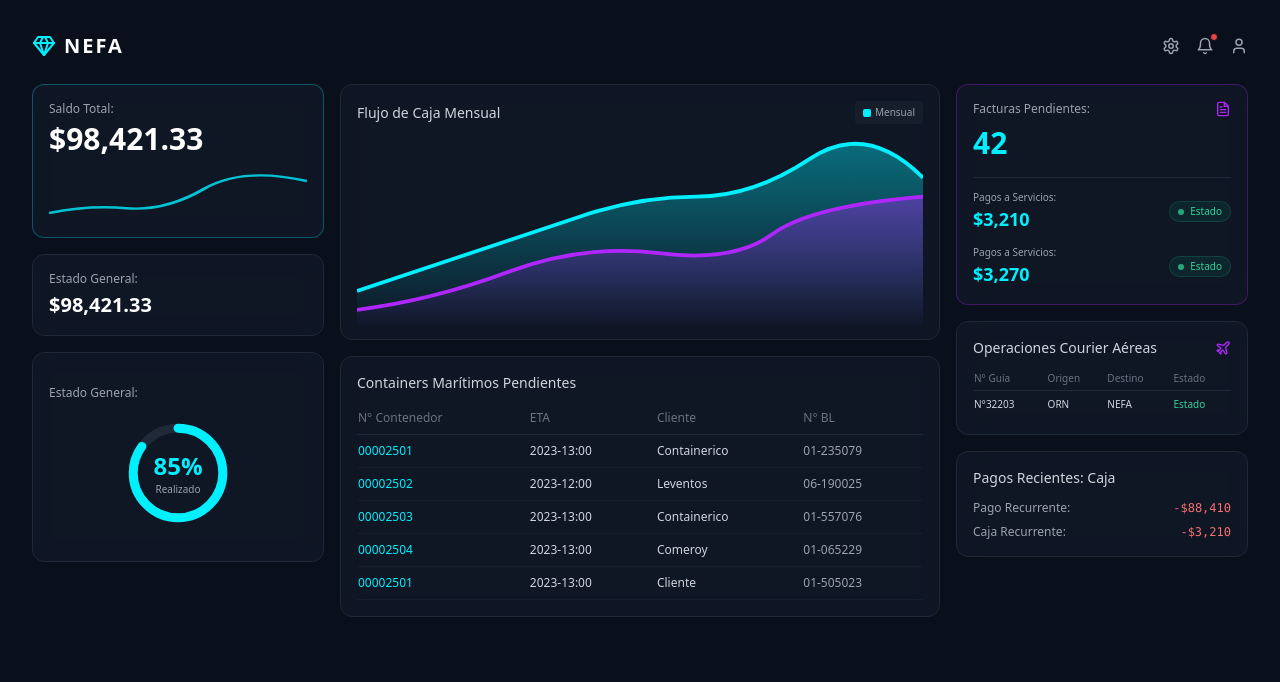
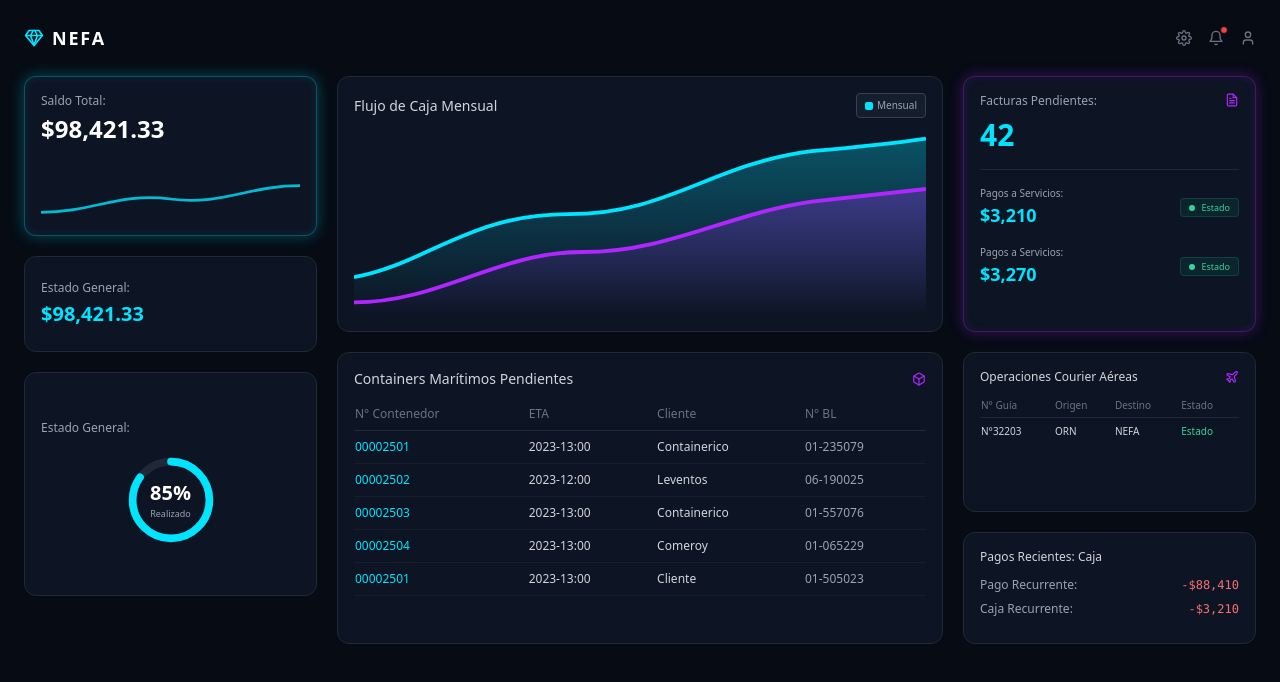
Before and after one commit to Francoldk/NEFA, a Next.js app: page / in a window 1280 px wide. Shown: the top 682 px of the page. Built offline with nearby package versions, Linux system fonts and the light colour scheme.

Commit message:
Dashboard NEFA

```diff
--- a/app/page.tsx
+++ b/app/page.tsx
@@ -1,8 +1,8 @@
 import React from 'react';
 
-// --- ICONOS SVG NATIVOS (Para no instalar lucide-react) ---
+// --- ICONOS SVG ---
 const IconDiamond = () => (
-  <svg width="24" height="24" viewBox="0 0 24 24" fill="none" stroke="currentColor" strokeWidth="2" strokeLinecap="round" strokeLinejoin="round" className="text-nefa-cyan">
+  <svg width="20" height="20" viewBox="0 0 24 24" fill="none" stroke="currentColor" strokeWidth="2" strokeLinecap="round" strokeLinejoin="round" className="text-nefa-cyan">
     <path d="M6 3h12l4 6-10 12L2 9Z" />
     <path d="M11 3 8 9l4 12 4-12-3-6" />
     <path d="M2 9h20" />
@@ -10,77 +10,85 @@ const IconDiamond = () => (
 );
 
 const IconSettings = () => (
-  <svg width="18" height="18" viewBox="0 0 24 24" fill="none" stroke="currentColor" strokeWidth="2" strokeLinecap="round" strokeLinejoin="round" className="text-gray-400 hover:text-nefa-cyan cursor-pointer">
-    <path d="M12.22 2h-.44a2 2 0 0 0-2 2v.18a2 2 0 0 1-1 1.73l-.43.25a2 2 0 0 1-2 0l-.15-.08a2 2 0 0 0-2.73.73l-.22.38a2 2 0 0 0 .73 2.73l.15.1a2 2 0 0 1 1 1.72v.51a2 2 0 0 1-1 1.74l-.15.09a2 2 0 0 0-.73 2.73l.22.38a2 2 0 0 0 2.73.73l.15-.08a2 2 0 0 1 2 0l.43.25a2 2 0 0 1 1 1.73V20a2 2 0 0 0 2 2h.44a2 2 0 0 0 2-2v-.18a2 2 0 0 1 1-1.73l.43-.25a2 2 0 0 1 2 0l.15.08a2 2 0 0 0 2.73-.73l.22-.39a2 2 0 0 0-.73-2.73l-.15-.08a2 2 0 0 1-1-1.74v-.5a2 2 0 0 1 1-1.74l.15-.09a2 2 0 0 0 .73-2.73l-.22-.38a2 2 0 0 0-2.73-.73l-.15.08a2 2 0 0 1-2 0l-.43-.25a2 2 0 0 1-1-1.73V4a2 2 0 0 0-2-2z"/>
-    <circle cx="12" cy="12" r="3"/>
+  <svg width="16" height="16" viewBox="0 0 24 24" fill="none" stroke="currentColor" strokeWidth="2" strokeLinecap="round" strokeLinejoin="round" className="text-gray-500 hover:text-nefa-cyan cursor-pointer transition-colors">
+    <circle cx="12" cy="12" r="3"/><path d="M19.4 15a1.65 1.65 0 0 0 .33 1.82l.06.06a2 2 0 0 1 0 2.83 2 2 0 0 1-2.83 0l-.06-.06a1.65 1.65 0 0 0-1.82-.33 1.65 1.65 0 0 0-1 1.51V21a2 2 0 0 1-2 2 2 2 0 0 1-2-2v-.09A1.65 1.65 0 0 0 9 19.4a1.65 1.65 0 0 0-1.82.33l-.06.06a2 2 0 0 1-2.83 0 2 2 0 0 1 0-2.83l.06-.06a1.65 1.65 0 0 0 .33-1.82 1.65 1.65 0 0 0-1.51-1H3a2 2 0 0 1-2-2 2 2 0 0 1 2-2h.09A1.65 1.65 0 0 0 4.6 9a1.65 1.65 0 0 0-.33-1.82l-.06-.06a2 2 0 0 1 0-2.83 2 2 0 0 1 2.83 0l.06.06a1.65 1.65 0 0 0 1.82.33H9a1.65 1.65 0 0 0 1-1.51V3a2 2 0 0 1 2-2 2 2 0 0 1 2 2v.09a1.65 1.65 0 0 0 1 1.51 1.65 1.65 0 0 0 1.82-.33l.06-.06a2 2 0 0 1 2.83 0 2 2 0 0 1 0 2.83l-.06.06a1.65 1.65 0 0 0-.33 1.82V9a1.65 1.65 0 0 0 1.51 1H21a2 2 0 0 1 2 2 2 2 0 0 1-2 2h-.09a1.65 1.65 0 0 0-1.51 1z"/>
   </svg>
 );
 
 const IconBell = () => (
-  <svg width="18" height="18" viewBox="0 0 24 24" fill="none" stroke="currentColor" strokeWidth="2" strokeLinecap="round" strokeLinejoin="round" className="text-gray-400 hover:text-nefa-cyan cursor-pointer">
-    <path d="M6 8a6 6 0 0 1 12 0c0 7 3 9 3 9H3s3-2 3-9" />
-    <path d="M10.3 21a1.94 1.94 0 0 0 3.4 0" />
+  <svg width="16" height="16" viewBox="0 0 24 24" fill="none" stroke="currentColor" strokeWidth="2" strokeLinecap="round" strokeLinejoin="round" className="text-gray-500 hover:text-nefa-cyan cursor-pointer transition-colors">
+    <path d="M6 8a6 6 0 0 1 12 0c0 7 3 9 3 9H3s3-2 3-9" /><path d="M10.3 21a1.94 1.94 0 0 0 3.4 0" />
   </svg>
 );
 
 const IconUser = () => (
-  <svg width="18" height="18" viewBox="0 0 24 24" fill="none" stroke="currentColor" strokeWidth="2" strokeLinecap="round" strokeLinejoin="round" className="text-gray-400 hover:text-nefa-cyan cursor-pointer">
-    <path d="M19 21v-2a4 4 0 0 0-4-4H9a4 4 0 0 0-4 4v2" />
-    <circle cx="12" cy="7" r="4" />
+  <svg width="16" height="16" viewBox="0 0 24 24" fill="none" stroke="currentColor" strokeWidth="2" strokeLinecap="round" strokeLinejoin="round" className="text-gray-500 hover:text-nefa-cyan cursor-pointer transition-colors">
+    <path d="M19 21v-2a4 4 0 0 0-4-4H9a4 4 0 0 0-4 4v2" /><circle cx="12" cy="7" r="4" />
   </svg>
 );
 
-// --- COMPONENTES DE GRÁFICOS (SVG Puro) ---
+// --- COMPONENTES DE GRÁFICOS (SVG) ---
 const LineChart = () => (
-  <svg viewBox="0 0 300 100" className="w-full h-full" preserveAspectRatio="none">
+  <div className="w-full h-full relative">
+    <svg viewBox="0 0 400 150" className="w-full h-full absolute inset-0" preserveAspectRatio="none">
       <defs>
         <linearGradient id="gradCyan" x1="0" y1="0" x2="0" y2="1">
-        <stop offset="0%" stopColor="#00f0ff" stopOpacity="0.4" />
-        <stop offset="100%" stopColor="#00f0ff" stopOpacity="0" />
+          <stop offset="0%" stopColor="#00e5ff" stopOpacity="0.3" />
+          <stop offset="100%" stopColor="#00e5ff" stopOpacity="0" />
         </linearGradient>
         <linearGradient id="gradPurple" x1="0" y1="0" x2="0" y2="1">
-        <stop offset="0%" stopColor="#b026ff" stopOpacity="0.4" />
+          <stop offset="0%" stopColor="#b026ff" stopOpacity="0.3" />
           <stop offset="100%" stopColor="#b026ff" stopOpacity="0" />
         </linearGradient>
       </defs>
-    {/* Línea Cyan */}
-    <path d="M0,80 Q30,70 60,60 T120,40 T180,30 T240,10 T300,20" fill="none" stroke="#00f0ff" strokeWidth="2" />
-    <path d="M0,80 Q30,70 60,60 T120,40 T180,30 T240,10 T300,20 L300,100 L0,100 Z" fill="url(#gradCyan)" />
-    {/* Línea Purple */}
-    <path d="M0,90 Q40,85 80,70 T160,60 T220,50 T300,30" fill="none" stroke="#b026ff" strokeWidth="2" />
-    <path d="M0,90 Q40,85 80,70 T160,60 T220,50 T300,30 L300,100 L0,100 Z" fill="url(#gradPurple)" />
+      {/* Línea Cyan (Arriba) */}
+      <path d="M0,120 C50,110 80,70 150,70 C220,70 250,30 320,20 C370,15 400,10 400,10" fill="none" stroke="#00e5ff" strokeWidth="3" />
+      <path d="M0,120 C50,110 80,70 150,70 C220,70 250,30 320,20 C370,15 400,10 400,10 L400,150 L0,150 Z" fill="url(#gradCyan)" />
+      {/* Línea Purple (Abajo) */}
+      <path d="M0,140 C60,140 100,100 160,100 C220,100 260,70 320,60 C360,55 400,50 400,50" fill="none" stroke="#b026ff" strokeWidth="3" />
+      <path d="M0,140 C60,140 100,100 160,100 C220,100 260,70 320,60 C360,55 400,50 400,50 L400,150 L0,150 Z" fill="url(#gradPurple)" />
     </svg>
+  </div>
 );
 
 const MiniSparkline = () => (
   <svg viewBox="0 0 100 30" className="w-full h-full" preserveAspectRatio="none">
-    <path d="M0,25 Q15,20 30,22 T60,10 T100,5" fill="none" stroke="#00f0ff" strokeWidth="1.5" />
+    <path d="M0,25 C20,25 30,10 50,15 C70,20 80,5 100,5" fill="none" stroke="#00e5ff" strokeWidth="2" />
   </svg>
 );
 
+const DonutChart = () => (
+  <div className="relative w-24 h-24 flex items-center justify-center">
+    <svg className="w-full h-full transform -rotate-90" viewBox="0 0 100 100">
+      <circle cx="50" cy="50" r="40" stroke="#1f2937" strokeWidth="8" fill="none" />
+      <circle cx="50" cy="50" r="40" stroke="#00e5ff" strokeWidth="8" fill="none" strokeDasharray="251.2" strokeDashoffset="37.68" strokeLinecap="round" />
+    </svg>
+    <div className="absolute flex flex-col items-center justify-center">
+      <span className="text-xl font-bold text-white">85%</span>
+      <span className="text-[9px] text-gray-400">Realizado</span>
+    </div>
+  </div>
+);
+
 // --- COMPONENTES DE UI ---
-const Card = ({ children, className = "", hasGlow = false }: { children: React.ReactNode, className?: string, hasGlow?: boolean }) => (
-  <div className={`bg-nefa-card/80 backdrop-blur-md rounded-xl border border-gray-800 p-4 relative overflow-hidden ${hasGlow ? 'shadow-neon-cyan/20 border-nefa-cyan/30' : ''} ${className}`}>
+const Card = ({ children, className = "", glow = "none" }: { children: React.ReactNode, className?: string, glow?: "cyan" | "purple" | "none" }) => {
+  const glowClass = glow === 'cyan' ? 'shadow-neon-cyan border-nefa-cyan/30' : glow === 'purple' ? 'shadow-neon-purple border-nefa-purple/30' : 'border-nefa-border';
+  return (
+    <div className={`bg-nefa-card rounded-xl border p-4 flex flex-col relative overflow-hidden ${glowClass} ${className}`}>
       {children}
     </div>
   );
-
-const StatusBadge = ({ text = "Estado" }) => (
-  <span className="inline-flex items-center gap-1.5 px-2 py-0.5 rounded-full bg-emerald-500/10 text-emerald-400 text-[10px] font-medium border border-emerald-500/20">
-    <span className="w-1.5 h-1.5 rounded-full bg-emerald-400 animate-pulse"></span>
-    {text}
-  </span>
-);
+};
 
 export default function Dashboard() {
   return (
-    <div className="min-h-screen bg-nefa-bg text-white p-4 md:p-8 font-sans selection:bg-nefa-cyan/30">
+    <div className="min-h-screen bg-nefa-bg text-white p-6 font-sans">
 
       {/* HEADER */}
       <header className="flex items-center justify-between mb-6">
         <div className="flex items-center gap-2">
           <IconDiamond />
-          <h1 className="text-xl font-bold tracking-widest text-white">NEFA</h1>
+          <h1 className="text-lg font-bold tracking-widest text-white">NEFA</h1>
         </div>
         <div className="flex items-center gap-4">
           <IconSettings />
@@ -92,50 +100,42 @@ export default function Dashboard() {
         </div>
       </header>
 
-      {/* GRID PRINCIPAL */}
-      <div className="grid grid-cols-1 lg:grid-cols-12 gap-4">
+      {/* GRID PRINCIPAL - 3 Columnas (3-6-3) */}
+      <div className="grid grid-cols-1 lg:grid-cols-12 gap-5">
 
-        {/* COLUMNA IZQUIERDA (SALDO + ESTADO) */}
-        <div className="lg:col-span-3 flex flex-col gap-4">
-          <Card hasGlow>
+        {/* COLUMNA IZQUIERDA (3/12) */}
+        <div className="lg:col-span-3 flex flex-col gap-5">
+          <Card glow="cyan" className="h-40 justify-between">
+            <div>
               <p className="text-xs text-gray-400 mb-1">Saldo Total:</p>
-            <h2 className="text-3xl font-bold text-white mb-4">$98,421.33</h2>
-            <div className="h-12 w-full opacity-80">
+              <h2 className="text-2xl font-bold text-white">$98,421.33</h2>
+            </div>
+            <div className="h-10 w-full opacity-80 mt-2">
               <MiniSparkline />
             </div>
           </Card>
 
-          <Card>
+          <Card className="h-24 justify-center">
             <p className="text-xs text-gray-400 mb-1">Estado General:</p>
-            <h3 className="text-xl font-semibold text-white">$98,421.33</h3>
+            <h3 className="text-xl font-semibold text-nefa-cyan">$98,421.33</h3>
           </Card>
 
-          <Card className="flex flex-col items-center justify-center py-8">
+          <Card className="h-56 items-center justify-center">
             <p className="text-xs text-gray-400 self-start mb-4">Estado General:</p>
-            <div className="relative w-28 h-28 flex items-center justify-center">
-              {/* Círculo de fondo */}
-              <svg className="w-full h-full transform -rotate-90" viewBox="0 0 100 100">
-                <circle cx="50" cy="50" r="40" stroke="#1f2937" strokeWidth="8" fill="none" />
-                <circle cx="50" cy="50" r="40" stroke="#00f0ff" strokeWidth="8" fill="none" strokeDasharray="251.2" strokeDashoffset="37.68" strokeLinecap="round" />
-              </svg>
-              <div className="absolute flex flex-col items-center">
-                <span className="text-2xl font-bold text-nefa-cyan">85%</span>
-                <span className="text-[10px] text-gray-400">Realizado</span>
-              </div>
-            </div>
+            <DonutChart />
           </Card>
         </div>
 
-        {/* COLUMNA CENTRAL (GRÁFICO + TABLA) */}
-        <div className="lg:col-span-6 flex flex-col gap-4">
+        {/* COLUMNA CENTRAL (6/12) */}
+        <div className="lg:col-span-6 flex flex-col gap-5">
           <Card className="h-64 flex flex-col">
-            <div className="flex justify-between items-center mb-4">
+            <div className="flex justify-between items-center mb-2">
               <h3 className="text-sm font-medium text-gray-300">Flujo de Caja Mensual</h3>
-              <div className="flex items-center gap-1 text-[10px] text-gray-400 bg-gray-800/50 px-2 py-1 rounded">
+              <div className="flex items-center gap-1 text-[10px] text-gray-400 bg-gray-800/50 px-2 py-1 rounded border border-gray-700">
                 <span className="w-2 h-2 bg-nefa-cyan rounded-sm"></span> Mensual
               </div>
             </div>
-            <div className="flex-1 w-full relative">
+            <div className="flex-1 w-full">
               <LineChart />
             </div>
           </Card>
@@ -143,6 +143,7 @@ export default function Dashboard() {
           <Card className="flex-1 overflow-hidden">
             <div className="flex justify-between items-center mb-4">
               <h3 className="text-sm font-medium text-gray-300">Containers Marítimos Pendientes</h3>
+              <svg width="14" height="14" viewBox="0 0 24 24" fill="none" stroke="#b026ff" strokeWidth="2" strokeLinecap="round" strokeLinejoin="round"><path d="M21 16V8a2 2 0 0 0-1-1.73l-7-4a2 2 0 0 0-2 0l-7 4A2 2 0 0 0 3 8v8a2 2 0 0 0 1 1.73l7 4a2 2 0 0 0 2 0l7-4A2 2 0 0 0 21 16z"/><polyline points="3.27 6.96 12 12.01 20.73 6.96"/><line x1="12" y1="22.08" x2="12" y2="12"/></svg>
             </div>
             <div className="overflow-x-auto">
               <table className="w-full text-left text-xs">
@@ -175,37 +176,41 @@ export default function Dashboard() {
           </Card>
         </div>
 
-        {/* COLUMNA DERECHA (FACTURAS + PAGOS) */}
-        <div className="lg:col-span-3 flex flex-col gap-4">
-          <Card hasGlow className="border-nefa-purple/30 shadow-neon-purple/20">
+        {/* COLUMNA DERECHA (3/12) */}
+        <div className="lg:col-span-3 flex flex-col gap-5">
+          <Card glow="purple" className="h-64">
             <div className="flex justify-between items-start mb-2">
               <p className="text-xs text-gray-400">Facturas Pendientes:</p>
-              <svg width="16" height="16" viewBox="0 0 24 24" fill="none" stroke="#b026ff" strokeWidth="2" strokeLinecap="round" strokeLinejoin="round"><path d="M14 2H6a2 2 0 0 0-2 2v16a2 2 0 0 0 2 2h12a2 2 0 0 0 2-2V8z"/><polyline points="14 2 14 8 20 8"/><line x1="16" y1="13" x2="8" y2="13"/><line x1="16" y1="17" x2="8" y2="17"/><polyline points="10 9 9 9 8 9"/></svg>
+              <svg width="14" height="14" viewBox="0 0 24 24" fill="none" stroke="#b026ff" strokeWidth="2" strokeLinecap="round" strokeLinejoin="round"><path d="M14 2H6a2 2 0 0 0-2 2v16a2 2 0 0 0 2 2h12a2 2 0 0 0 2-2V8z"/><polyline points="14 2 14 8 20 8"/><line x1="16" y1="13" x2="8" y2="13"/><line x1="16" y1="17" x2="8" y2="17"/><polyline points="10 9 9 9 8 9"/></svg>
             </div>
             <h2 className="text-3xl font-bold text-nefa-cyan mb-4">42</h2>
 
-            <div className="space-y-3 border-t border-gray-800 pt-3">
+            <div className="space-y-4 border-t border-gray-800 pt-4">
               <div className="flex justify-between items-center">
                 <div>
                   <p className="text-[10px] text-gray-400">Pagos a Servicios:</p>
                   <p className="text-lg font-bold text-nefa-cyan">$3,210</p>
                 </div>
-                <StatusBadge />
+                <span className="inline-flex items-center gap-1.5 px-2 py-0.5 rounded bg-emerald-500/10 text-emerald-400 text-[9px] font-medium border border-emerald-500/20">
+                  <span className="w-1.5 h-1.5 rounded-full bg-emerald-400"></span> Estado
+                </span>
               </div>
               <div className="flex justify-between items-center">
                 <div>
                   <p className="text-[10px] text-gray-400">Pagos a Servicios:</p>
                   <p className="text-lg font-bold text-nefa-cyan">$3,270</p>
                 </div>
-                <StatusBadge />
+                <span className="inline-flex items-center gap-1.5 px-2 py-0.5 rounded bg-emerald-500/10 text-emerald-400 text-[9px] font-medium border border-emerald-500/20">
+                  <span className="w-1.5 h-1.5 rounded-full bg-emerald-400"></span> Estado
+                </span>
               </div>
             </div>
           </Card>
 
-          <Card>
+          <Card className="h-40">
             <div className="flex justify-between items-center mb-3">
-              <h3 className="text-sm font-medium text-gray-300">Operaciones Courier Aéreas</h3>
-              <svg width="16" height="16" viewBox="0 0 24 24" fill="none" stroke="#b026ff" strokeWidth="2" strokeLinecap="round" strokeLinejoin="round"><path d="M17.8 19.2 16 11l3.5-3.5C21 6 21.5 4 21 3c-1-.5-3 0-4.5 1.5L13 8 4.8 6.2c-.5-.1-.9.1-1.1.5l-.3.5c-.2.5-.1 1 .3 1.3L9 12l-2 3H4l-1 1 3 2 2 3 1-1v-3l3-2 3.5 5.3c.3.4.8.5 1.3.3l.5-.2c.4-.3.6-.7.5-1.2z"/></svg>
+              <h3 className="text-xs font-medium text-gray-300">Operaciones Courier Aéreas</h3>
+              <svg width="14" height="14" viewBox="0 0 24 24" fill="none" stroke="#b026ff" strokeWidth="2" strokeLinecap="round" strokeLinejoin="round"><path d="M17.8 19.2 16 11l3.5-3.5C21 6 21.5 4 21 3c-1-.5-3 0-4.5 1.5L13 8 4.8 6.2c-.5-.1-.9.1-1.1.5l-.3.5c-.2.5-.1 1 .3 1.3L9 12l-2 3H4l-1 1 3 2 2 3 1-1v-3l3-2 3.5 5.3c.3.4.8.5 1.3.3l.5-.2c.4-.3.6-.7.5-1.2z"/></svg>
             </div>
             <div className="overflow-x-auto">
               <table className="w-full text-left text-[10px]">
@@ -229,8 +234,8 @@ export default function Dashboard() {
             </div>
           </Card>
 
-          <Card>
-            <h3 className="text-sm font-medium text-gray-300 mb-3">Pagos Recientes: Caja</h3>
+          <Card className="h-28">
+            <h3 className="text-xs font-medium text-gray-300 mb-3">Pagos Recientes: Caja</h3>
             <div className="space-y-2 text-xs">
               <div className="flex justify-between">
                 <span className="text-gray-400">Pago Recurrente:</span>
--- a/tailwind.config.js
+++ b/tailwind.config.js
@@ -4,21 +4,22 @@ module.exports = {
     "./app/**/*.{js,ts,jsx,tsx,mdx}",
     "./pages/**/*.{js,ts,jsx,tsx,mdx}",
     "./components/**/*.{js,ts,jsx,tsx,mdx}",
-    "./NEFA/**/*.{js,ts,jsx,tsx,mdx}", // Añadido por si acaso
+    "./NEFA/**/*.{js,ts,jsx,tsx,mdx}", // Tu carpeta
   ],
   theme: {
     extend: {
       colors: {
         nefa: {
-          bg: '#0a0f1c',
-          card: '#111827',
-          cyan: '#00f0ff',
-          purple: '#b026ff',
+          bg: '#060b14',      // Fondo muy oscuro
+          card: '#0d1424',    // Fondo de tarjeta
+          border: '#1f2937',  // Bordes
+          cyan: '#00e5ff',    // Neón Cyan
+          purple: '#b026ff',  // Neón Púrpura
         }
       },
       boxShadow: {
-        'neon-cyan': '0 0 10px rgba(0, 240, 255, 0.5), 0 0 20px rgba(0, 240, 255, 0.2)',
-        'neon-purple': '0 0 10px rgba(176, 38, 255, 0.5), 0 0 20px rgba(176, 38, 255, 0.2)',
+        'neon-cyan': '0 0 15px rgba(0, 229, 255, 0.3), inset 0 0 10px rgba(0, 229, 255, 0.1)',
+        'neon-purple': '0 0 15px rgba(176, 38, 255, 0.3), inset 0 0 10px rgba(176, 38, 255, 0.1)',
       }
     },
   },
```
Lines whose indentation alone changed are shown as unchanged.
